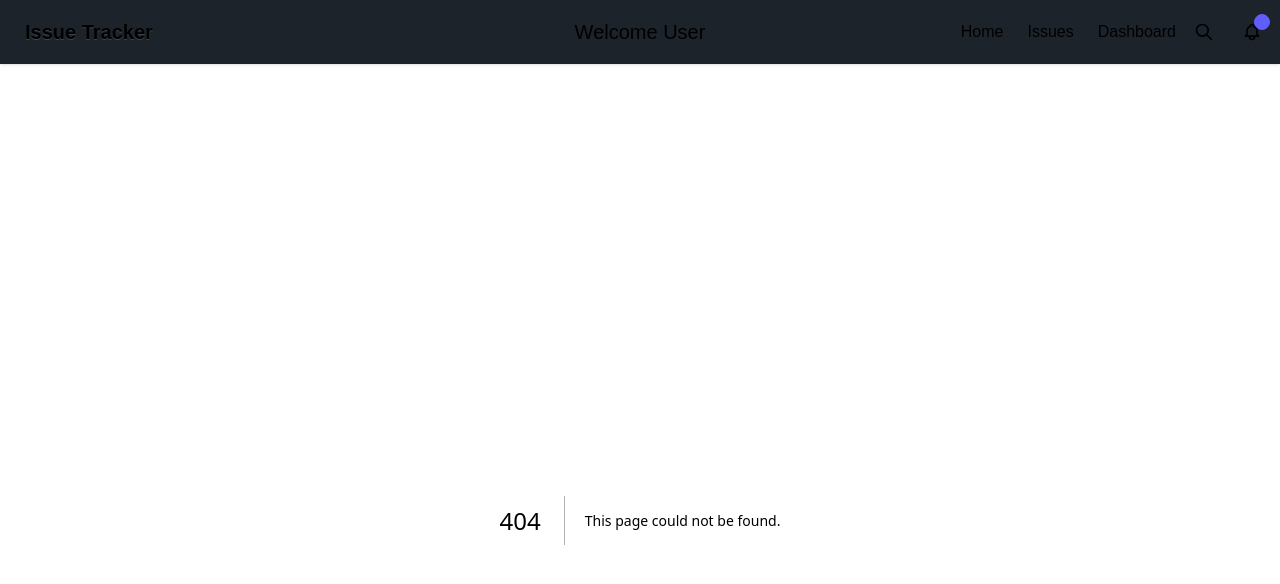
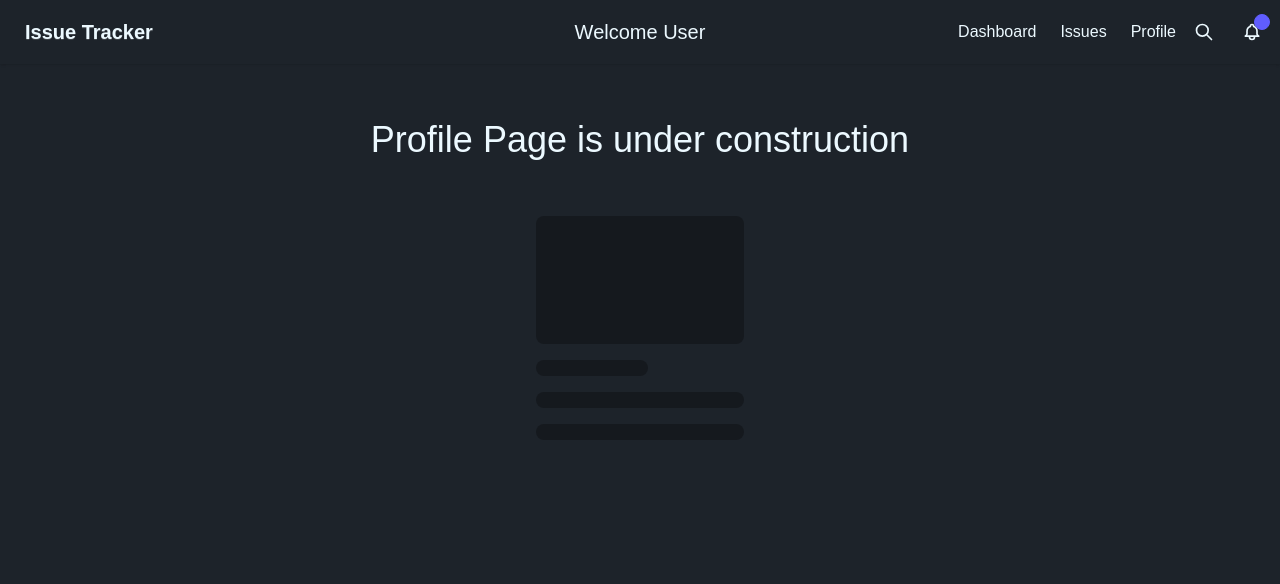
Before and after one commit to dishathakur/issue-tracker, a Next.js app: page /profile in a window 1280 px wide. Before the commit this address had no page. Shown: the top 584 px of the page. Built offline with nearby package versions, Linux system fonts and the light colour scheme.

Commit message:
--added dashboard as default route --added profile page --updated the navbar links accordingly

```diff
--- a/app/NavBar.tsx
+++ b/app/NavBar.tsx
@@ -12,13 +12,13 @@ const NavBar = () => {
         {/* nav links */}
         <ul tabIndex={0} className="flex flex-row gap-6">
           <li>
-            <Link href={"/"}>Home</Link>
+            <Link href={"/"}>Dashboard</Link>
           </li>
           <li>
             <Link href={"/issue"}>Issues</Link>
           </li>
           <li>
-            <Link href={"/admin"}>Dashboard</Link>
+            <Link href={"/profile"}>Profile</Link>
           </li>
         </ul>
         {/* search icon */}
--- a/app/admin/page.tsx
+++ /dev/null
@@ -1,19 +0,0 @@
-import React from "react";
-import { prisma } from "../client";
-
-const Admin = () => {
-  const getTotalIssues = async () => {
-    return await prisma.issue.count();
-  };
-  return (
-    <div>
-      <p className="text-2xl">Dashboard</p>
-      <div className="mt-6">
-        <span className="text-lg">Total number of issues</span> :{" "}
-        {getTotalIssues()}
-      </div>
-    </div>
-  );
-};
-
-export default Admin;
--- a/app/page.tsx
+++ b/app/page.tsx
@@ -1,3 +1,21 @@
-export default function Home() {
-  return <div>Home</div>;
-}
+import React from "react";
+import { prisma } from "./client";
+
+export const dynamic = "force-dynamic";
+
+const Home = () => {
+  const getTotalIssues = async () => {
+    return await prisma.issue.count();
+  };
+  return (
+    <div>
+      <p className="text-2xl">Dashboard</p>
+      <div className="mt-6">
+        <span className="text-lg">Total number of issues</span> :{" "}
+        {getTotalIssues()}
+      </div>
+    </div>
+  );
+};
+
+export default Home;
--- /dev/null
+++ b/app/profile/page.tsx
@@ -0,0 +1,18 @@
+import React from "react";
+
+const ProfilePage = () => {
+  return (
+    <div className="flex flex-col items-center">
+      <div className="text-4xl pb-14">Profile Page is under construction</div>
+
+      <div className="flex w-52 flex-col gap-4">
+        <div className="skeleton h-32 w-full"></div>
+        <div className="skeleton h-4 w-28"></div>
+        <div className="skeleton h-4 w-full"></div>
+        <div className="skeleton h-4 w-full"></div>
+      </div>
+    </div>
+  );
+};
+
+export default ProfilePage;
```
